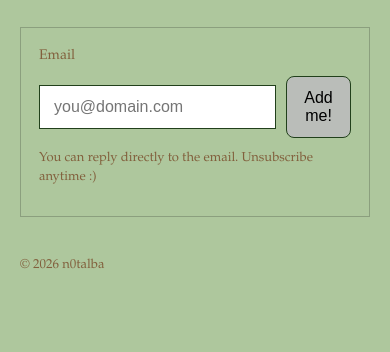
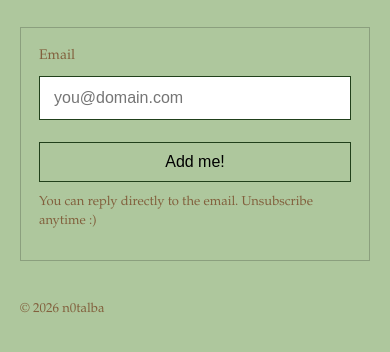
Before and after one commit to alba-saco/newsletter-landing, a website: page index.html in a window 390 px wide. Shown: the part 314-666 px from the top of the page. Drawn offline with Linux system fonts and the light colour scheme.

Commit message:
update4 mobile button

```diff
--- a/styles.css
+++ b/styles.css
@@ -188,4 +188,19 @@
     .sticker--4 {
         display: none;
     }
+
+    .row {
+        flex-direction: column;
+        align-items: stretch;
+      }
+
+      .button {
+        margin-top: 12px;
+        width: 100%;
+        border-radius: 0;
+        background: transparent;
+        border: 1px solid var(--border);
+        padding: 10px 14px;
+        font-weight: 500;
+      }
   }
```
